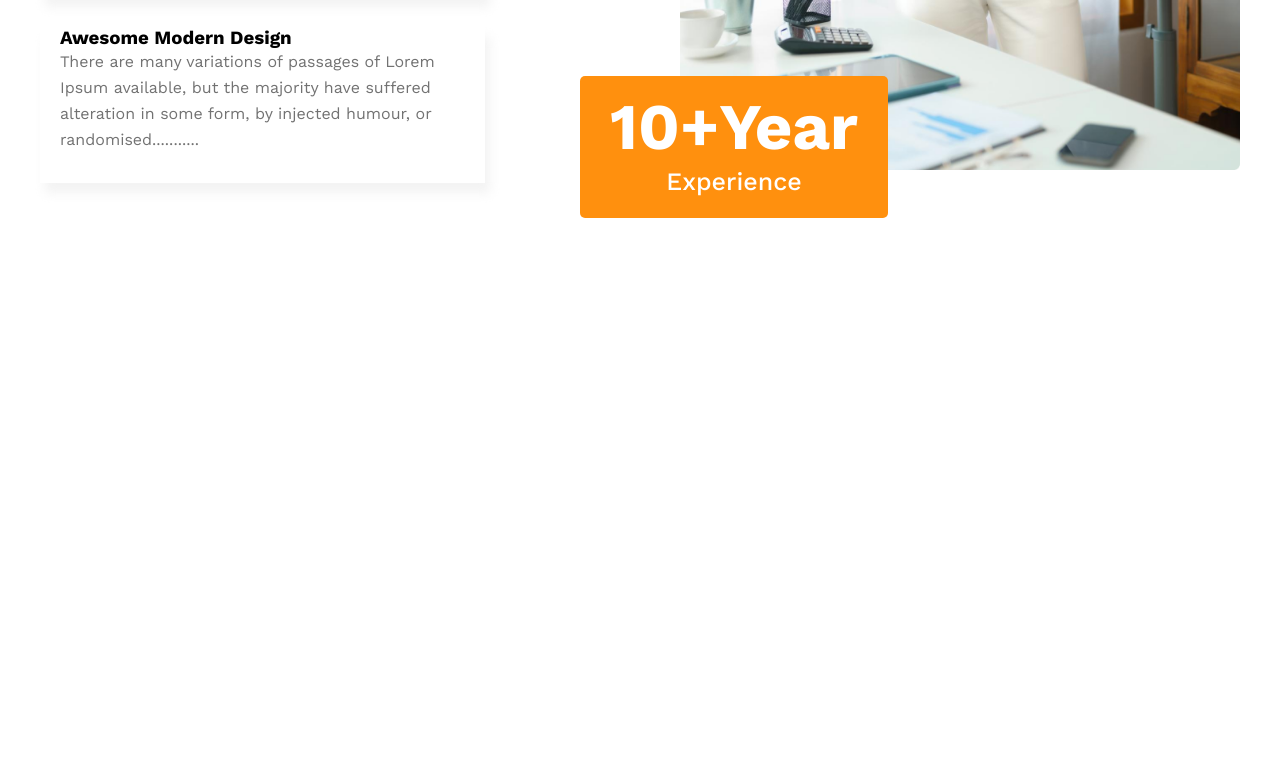
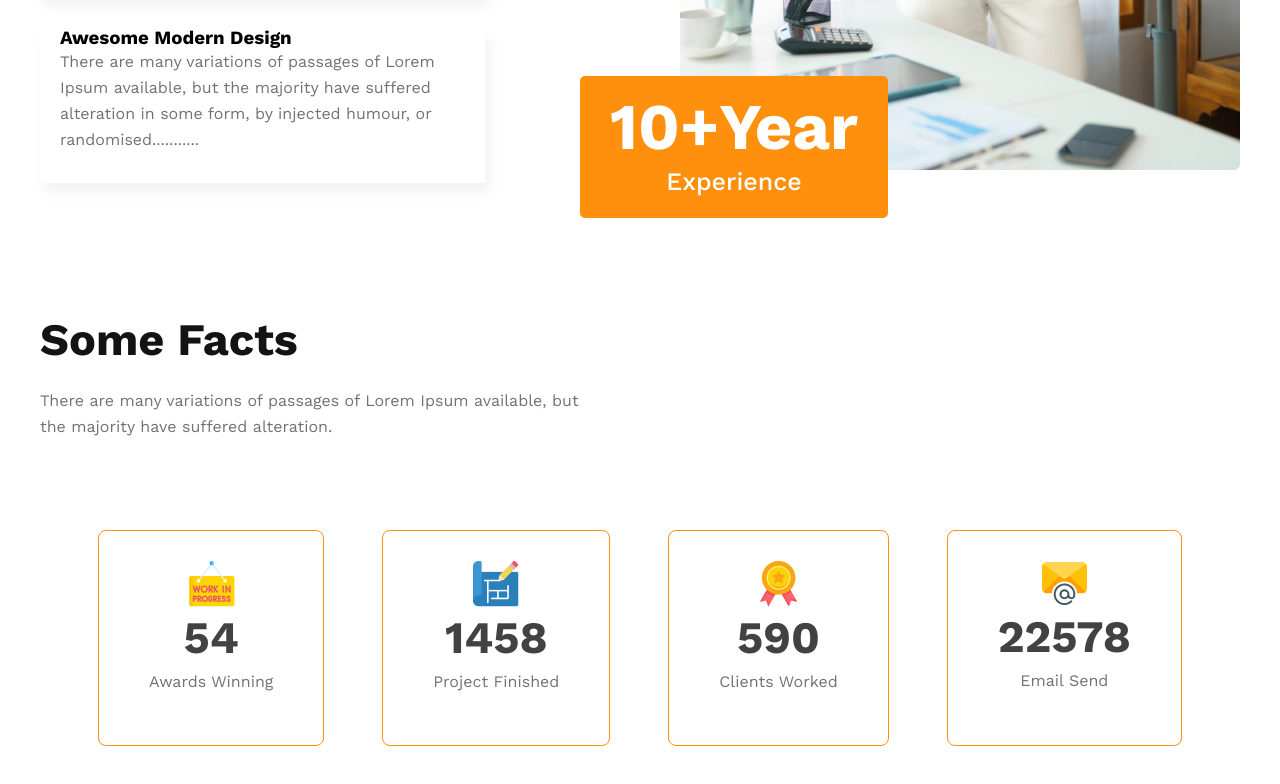
Before and after one commit to ar-asad/g3-architects, a plain HTML site: page index.html in a window 1280 px wide. Shown: the part 2660-3444 px from the top of the page. Before the commit the page ends 2973 px from the top, so only its background shows below. Drawn offline with nearby package versions, Linux system fonts and the light colour scheme.

Commit message:
facts-rewards section addded with style

```diff
--- a/index.html
+++ b/index.html
@@ -98,6 +98,36 @@
                 </button>
             </div>
         </section>
+        <section class="facts">
+            <div class="facts-texbox">
+                <h2 class="title-secondary">Some Facts</h2>
+                <p class="description">There are many variations of passages of Lorem Ipsum available, but <br>
+                    the majority
+                    have suffered alteration.</p>
+            </div>
+            <div class="facts-rewards">
+                <div class="rewards-details">
+                    <img src="/images/icons/customers.png" alt="customers icon">
+                    <h2 class="title-secondary title-secondary_number">54</h2>
+                    <p class="description">Awards Winning</p>
+                </div>
+                <div class="rewards-details">
+                    <img src="/images/icons/projects.png" alt="projects icon">
+                    <h2 class="title-secondary title-secondary_number">1458</h2>
+                    <p class="description">Project Finished</p>
+                </div>
+                <div class="rewards-details">
+                    <img src="/images/icons/ribon.png" alt="projects icon">
+                    <h2 class="title-secondary title-secondary_number">590</h2>
+                    <p class="description">Clients Worked</p>
+                </div>
+                <div class="rewards-details">
+                    <img src="/images/icons/email.png" alt="projects icon">
+                    <h2 class="title-secondary title-secondary_number">22578</h2>
+                    <p class="description">Email Send</p>
+                </div>
+            </div>
+        </section>
     </main>
 </body>
 
--- a/style.css
+++ b/style.css
@@ -199,3 +199,32 @@
     font-size: 25px;
     line-height: 40px;
 }
+
+/* section Facts style here */
+/* ........................ */
+.facts {
+    width: 1200px;
+    margin: 80px auto;
+}
+
+.facts-texbox {
+    margin-bottom: 90px;
+}
+
+.facts-rewards {
+    display: flex;
+    justify-content: space-evenly;
+
+}
+
+.rewards-details {
+    text-align: center;
+    border: 1px solid #FF900E;
+    border-radius: 8px;
+    padding: 30px 50px 20px;
+}
+
+.title-secondary_number {
+    color: #424242;
+    margin-bottom: 5px;
+}
```
